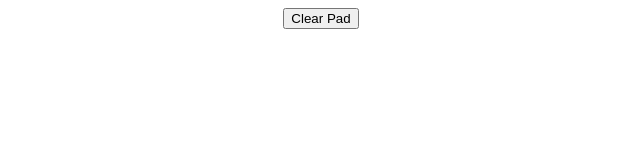
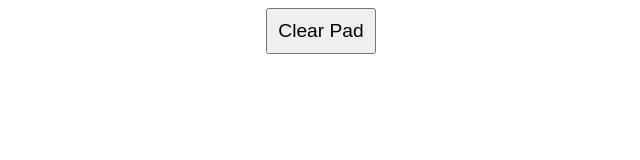
Before and after one commit to Blake-Fogel/Etch-a-Sketch, a plain HTML site: page index.html in a window 1280 px wide. Shown: the whole page, without its empty margins (319-959 px from the left). Drawn offline with Linux system fonts and the light colour scheme.

Commit message:
Make button text easier to read

```diff
--- a/style.css
+++ b/style.css
@@ -3,3 +3,8 @@
     flex-direction: column;
     align-items: center;
 }
+
+.clear-pad {
+    padding: 10px;
+    font-size: larger;
+}
```
